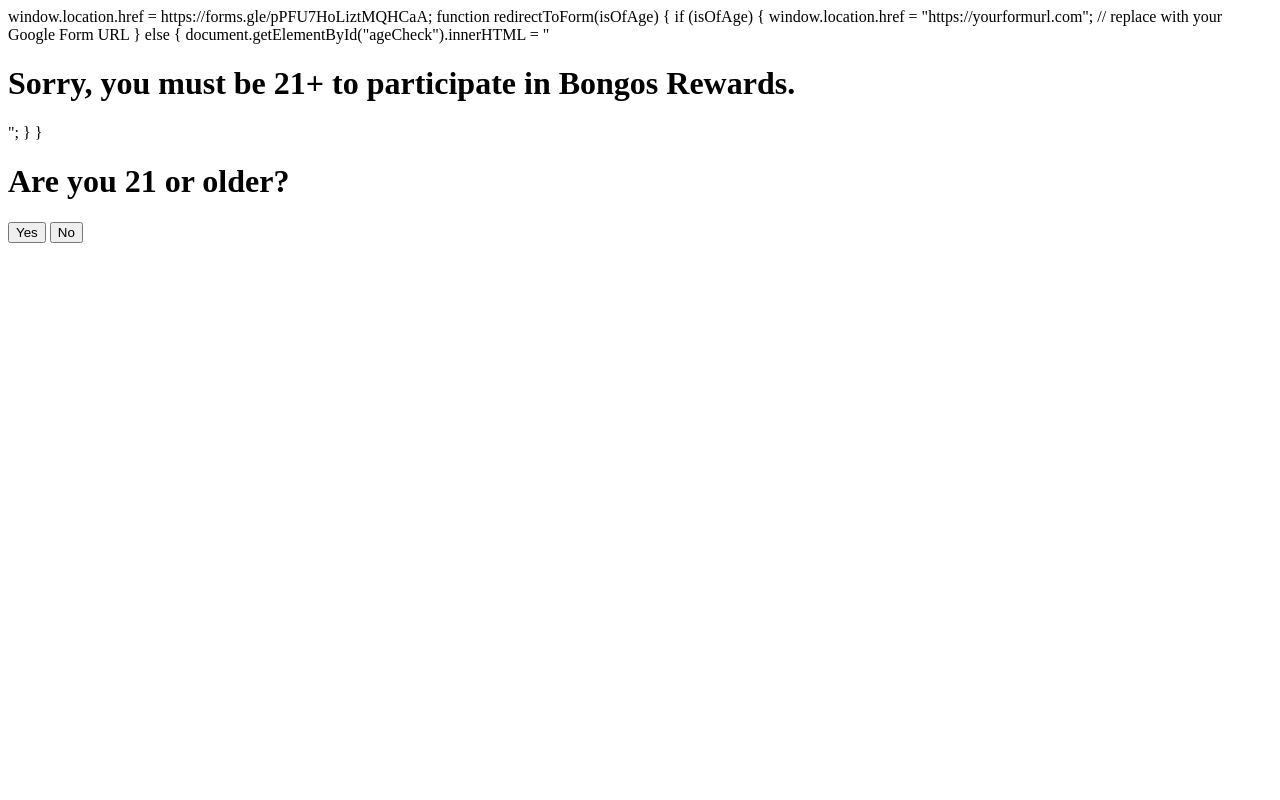
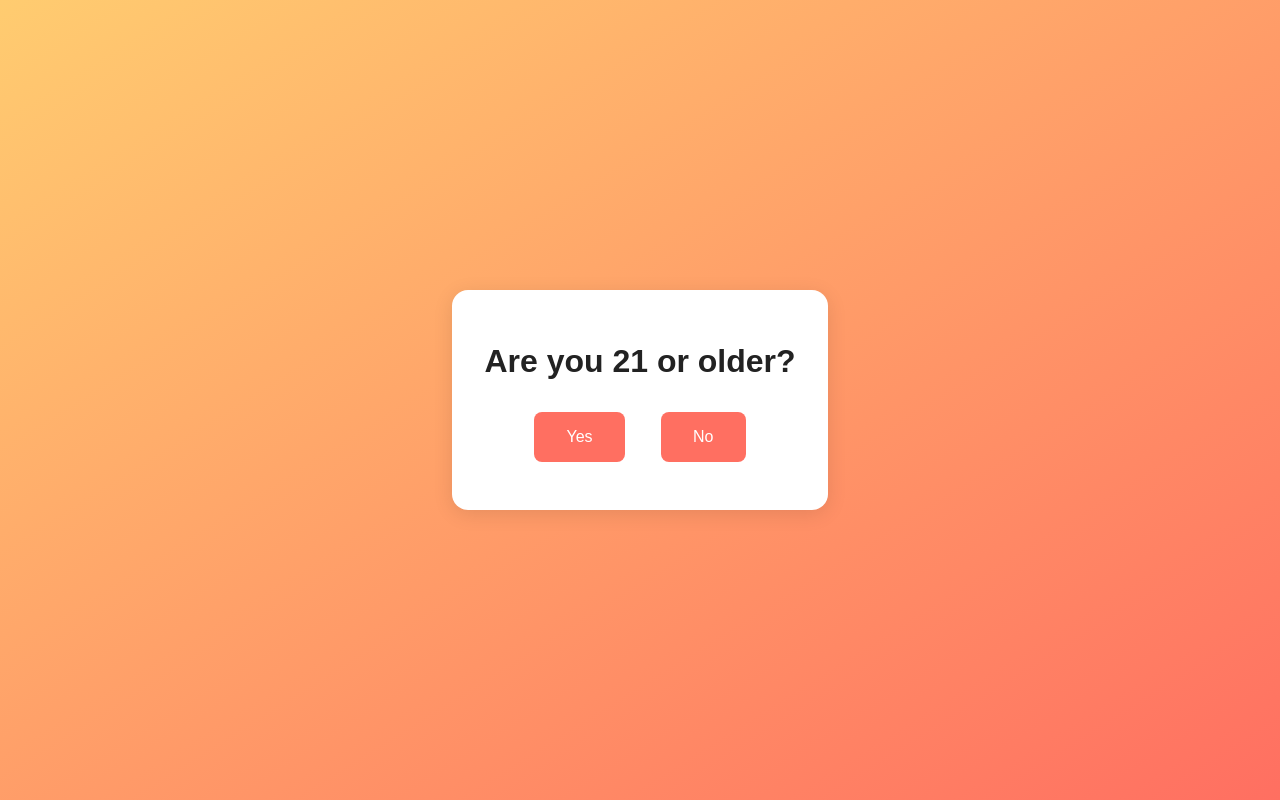
Before and after one commit to worphe/bongos-rewards, a plain HTML site: page index.html in a window 1280 px wide. Drawn offline with Linux system fonts and the light colour scheme.

Commit message:
Update index.html

```diff
--- a/index.html
+++ b/index.html
@@ -1,13 +1,61 @@
-window.location.href = https://forms.gle/pPFU7HoLiztMQHCaA;
-function redirectToForm(isOfAge) {
-  if (isOfAge) {
-    window.location.href = "https://yourformurl.com"; // replace with your Google Form URL
-  } else {
-    document.getElementById("ageCheck").innerHTML = "<h1>Sorry, you must be 21+ to participate in Bongos Rewards.</h1>";
+<!DOCTYPE html>
+<html lang="en">
+<head>
+  <meta charset="UTF-8" />
+  <meta name="viewport" content="width=device-width, initial-scale=1.0" />
+  <title>Bongos Rewards - Age Verification</title>
+  <style>
+    body {
+      margin: 0;
+      font-family: Arial, sans-serif;
+      background: linear-gradient(to bottom right, #ffcc70, #ff6f61);
+      display: flex;
+      justify-content: center;
+      align-items: center;
+      height: 100vh;
+      color: #222;
     }
+    .container {
+      background: white;
+      padding: 2rem;
+      border-radius: 16px;
+      box-shadow: 0 4px 20px rgba(0,0,0,0.1);
+      text-align: center;
+      max-width: 400px;
     }
+    h1 {
+      margin-bottom: 1rem;
+    }
+    button {
+      background-color: #ff6f61;
+      color: white;
+      border: none;
+      padding: 1rem 2rem;
+      font-size: 1rem;
+      border-radius: 8px;
+      cursor: pointer;
+      margin: 1rem;
+    }
+    button:hover {
+      background-color: #e65c50;
+    }
+  </style>
+</head>
+<body>
   <div class="container" id="ageCheck">
     <h1>Are you 21 or older?</h1>
     <button onclick="redirectToForm(true)">Yes</button>
     <button onclick="redirectToForm(false)">No</button>
   </div>
+
+  <script>
+    function redirectToForm(isOfAge) {
+      if (isOfAge) {
+        window.location.href = "https://forms.gle/pPFU7HoLiztMQHCaA";
+      } else {
+        document.getElementById("ageCheck").innerHTML = "<h1>Sorry, you must be 21+ to participate in Bongos Rewards.</h1>";
+      }
+    }
+  </script>
+</body>
+</html>
```
Lines whose indentation alone changed are shown as unchanged.
